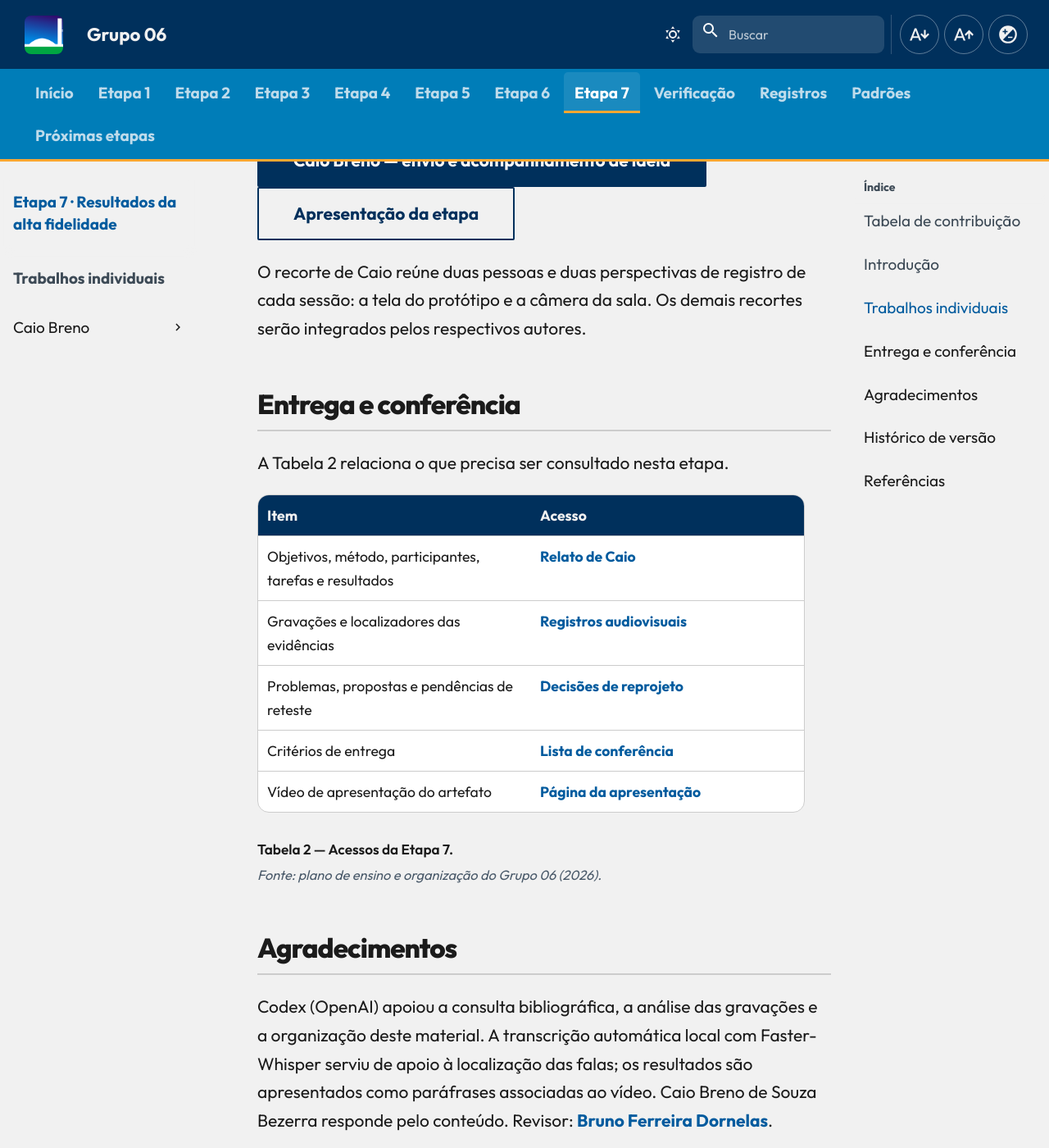
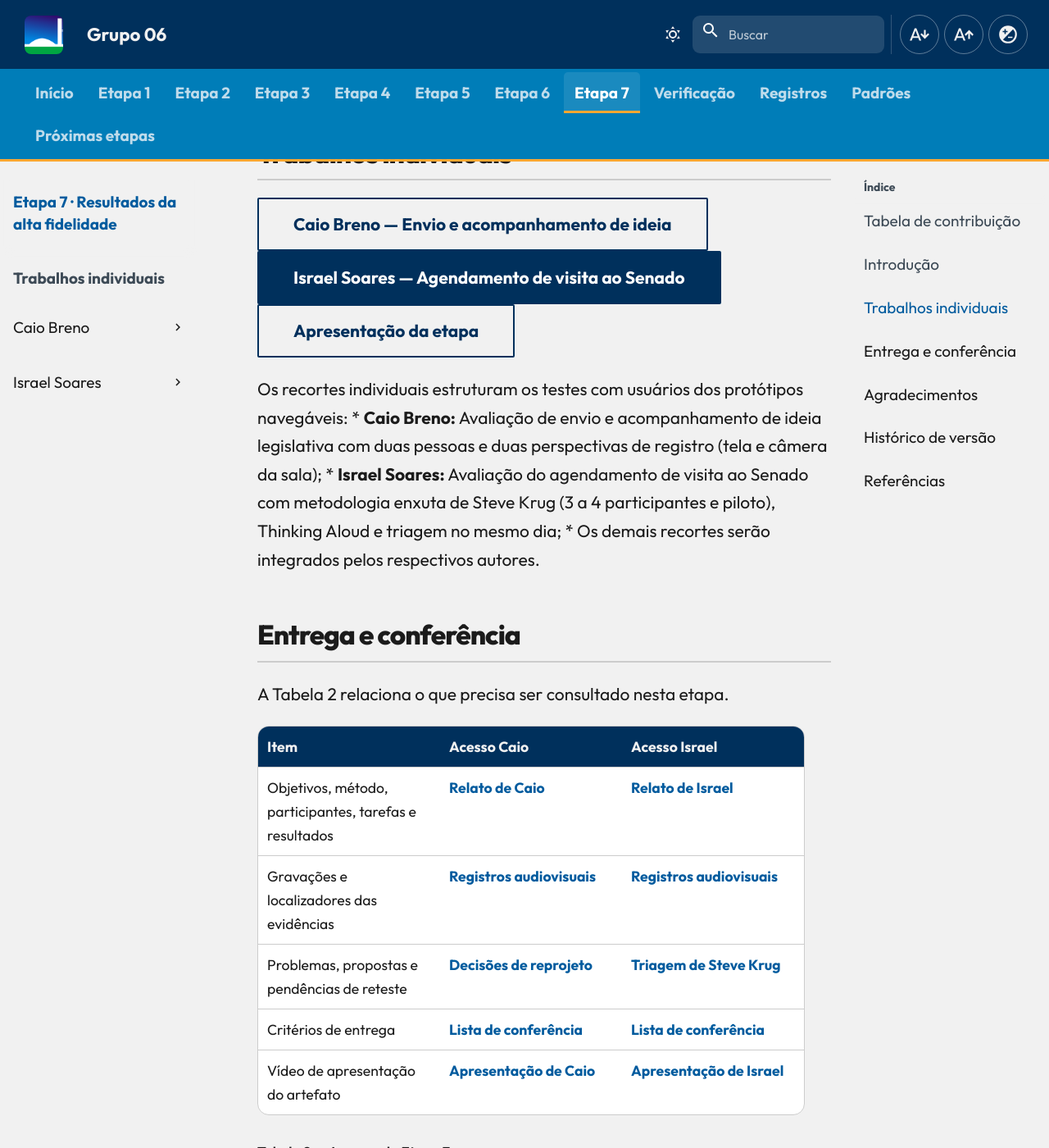
Before and after one commit to Interacao-Humano-Computador/2026.2-Grupo06, an MkDocs documentation site: the page built from docs/entrega-7/index.md, in a window 1280 px wide and 1400 px high, scrolled down 1318 px. Shown: the whole window at 82% size. Built offline with MkDocs 1.6.1 and Material for MkDocs 9.7.7, drawn with Linux system fonts in a browser that asks for light colours; comment, search, counter and statistics services are not loaded; some of the changed text lies outside the part shown.

Commit message:
docs:adicionando artefatos da entrega-7

```diff
--- a/docs/entrega-7/index.md
+++ b/docs/entrega-7/index.md
@@ -1,4 +1,4 @@
-<span class="owner">Responsável: Grupo 06 · Autor do item: Caio Breno de Souza Bezerra</span>
+<span class="owner">Responsável: Grupo 06 · Autores: Caio Breno de Souza Bezerra e Israel Soares de Paiva</span>
 
 # Etapa 7 — Resultados da alta fidelidade
 
@@ -9,7 +9,8 @@ A Tabela 1 identifica as contribuições neste artefato.
 | Integrante | Contribuição | Artefato / atividade |
 | --- | --- | --- |
 | [Caio Breno de Souza Bezerra](https://github.com/CaioBezerra-Dev) | Abertura da Etapa 7 e integração do recorte de Caio | [Conteúdo](#introducao) |
-| Codex (OpenAI) | Apoio à consulta do plano e do livro, análise audiovisual e organização documental | [Agradecimentos](#agradecimentos) |
+| [Israel Soares de Paiva](https://github.com/IsraelSoares-25) | Integração do recorte individual de agendamento de visita | [Trabalhos individuais](#trabalhos-individuais) |
+| [Bruno Ferreira Dornelas](https://github.com/brunnf) | Revisão técnica de consistência | [Agradecimentos](#agradecimentos) |
 
 <p class="caption">Tabela 1 — Contribuições neste artefato.</p>
 <p class="source">Fonte: elaboração para o Grupo 06 (2026).</p>
@@ -22,37 +23,42 @@ A Etapa 7 reúne o **relato dos resultados da avaliação do protótipo de alta
 
 <div class="etapa-actions" markdown>
 
-[Caio Breno — envio e acompanhamento de ideia](individual/caio/index.md){ .md-button .md-button--primary }
+[Caio Breno — Envio e acompanhamento de ideia](individual/caio/index.md){ .md-button }
+[Israel Soares — Agendamento de visita ao Senado](individual/israel/index.md){ .md-button .md-button--primary }
 [Apresentação da etapa](../apresentacoes/etapa-07.md){ .md-button }
 
 </div>
 
-O recorte de Caio reúne duas pessoas e duas perspectivas de registro de cada sessão: a tela do protótipo e a câmera da sala. Os demais recortes serão integrados pelos respectivos autores.
+Os recortes individuais estruturam os testes com usuários dos protótipos navegáveis:
+* **Caio Breno:** Avaliação de envio e acompanhamento de ideia legislativa com duas pessoas e duas perspectivas de registro (tela e câmera da sala);
+* **Israel Soares:** Avaliação do agendamento de visita ao Senado com metodologia enxuta de Steve Krug (3 a 4 participantes e piloto), Thinking Aloud e triagem no mesmo dia;
+* Os demais recortes serão integrados pelos respectivos autores.
 
 ## Entrega e conferência
 
 A Tabela 2 relaciona o que precisa ser consultado nesta etapa.
 
-| Item | Acesso |
-| --- | --- |
-| Objetivos, método, participantes, tarefas e resultados | [Relato de Caio](individual/caio/relato-alta-fidelidade.md) |
-| Gravações e localizadores das evidências | [Registros audiovisuais](individual/caio/evidencias.md) |
-| Problemas, propostas e pendências de reteste | [Decisões de reprojeto](individual/caio/relato-alta-fidelidade.md#problemas-e-decisoes-de-reprojeto) |
-| Critérios de entrega | [Lista de conferência](../verificacao/listas/etapa-7.md) |
-| Vídeo de apresentação do artefato | [Página da apresentação](../apresentacoes/etapa-07.md) |
+| Item | Acesso Caio | Acesso Israel |
+| --- | --- | --- |
+| Objetivos, método, participantes, tarefas e resultados | [Relato de Caio](individual/caio/relato-alta-fidelidade.md) | [Relato de Israel](individual/israel/relato-alta-fidelidade.md) |
+| Gravações e localizadores das evidências | [Registros audiovisuais](individual/caio/evidencias.md) | [Registros audiovisuais](individual/israel/evidencias.md) |
+| Problemas, propostas e pendências de reteste | [Decisões de reprojeto](individual/caio/relato-alta-fidelidade.md#problemas-e-decisoes-de-reprojeto) | [Triagem de Steve Krug](individual/israel/relato-alta-fidelidade.md#problemas-e-decisoes-de-reprojeto-triagem-de-steve-krug) |
+| Critérios de entrega | [Lista de conferência](../verificacao/listas/etapa-7.md) | [Lista de conferência](../verificacao/listas/etapa-7.md) |
+| Vídeo de apresentação do artefato | [Apresentação de Caio](../apresentacoes/etapa-07.md#caio-breno-de-souza-bezerra) | [Apresentação de Israel](../apresentacoes/etapa-07.md#israel-soares-de-paiva) |
 
 <p class="caption">Tabela 2 — Acessos da Etapa 7.</p>
 <p class="source">Fonte: plano de ensino e organização do Grupo 06 (2026).</p>
 
 ## Agradecimentos
 
-Codex (OpenAI) apoiou a consulta bibliográfica, a análise das gravações e a organização deste material. A transcrição automática local com Faster-Whisper serviu de apoio à localização das falas; os resultados são apresentados como paráfrases associadas ao vídeo. Caio Breno de Souza Bezerra responde pelo conteúdo. Revisor: [Bruno Ferreira Dornelas](https://github.com/brunnf).
+Codex (OpenAI) e Claude (Anthropic) apoiaram a consulta bibliográfica, a estruturação e a organização documental. Caio Breno de Souza Bezerra e Israel Soares de Paiva respondem pelos respectivos conteúdos. Revisor: [Bruno Ferreira Dornelas](https://github.com/brunnf).
 
 ## Histórico de versão
 
 | Versão | Data | Descrição | Autor(es) | Revisor(es) |
 | :---: | :---: | --- | --- | --- |
 | `1.0` | 11/11/2026 | Abertura da Etapa 7 e integração do recorte de Caio | [Caio Breno de Souza Bezerra](https://github.com/CaioBezerra-Dev) | [Bruno Ferreira Dornelas](https://github.com/brunnf) |
+| `1.1` | 12/11/2026 | Integração do recorte individual de Israel Soares | [Israel Soares de Paiva](https://github.com/IsraelSoares-25) | [Bruno Ferreira Dornelas](https://github.com/brunnf) |
 
 ## Referências
 
--- a/mkdocs.yml
+++ b/mkdocs.yml
@@ -292,6 +292,10 @@ nav:
               - entrega-7/individual/caio/index.md
               - Alta fidelidade · Relato: entrega-7/individual/caio/relato-alta-fidelidade.md
               - Vídeos e evidências: entrega-7/individual/caio/evidencias.md
+          - Israel Soares:
+              - entrega-7/individual/israel/index.md
+              - Alta fidelidade · Relato: entrega-7/individual/israel/relato-alta-fidelidade.md
+              - Vídeos e evidências: entrega-7/individual/israel/evidencias.md
   - Verificação:
       - verificacao/index.md
       - Listas de verificação:
```
Also changed, not shown: docs/entrega-7/individual/israel/evidencias.md (added, +136 -0 lines), docs/entrega-7/individual/israel/index.md (added, +69 -0 lines), docs/entrega-7/individual/israel/relato-alta-fidelidade.md (added, +198 -0 lines).
